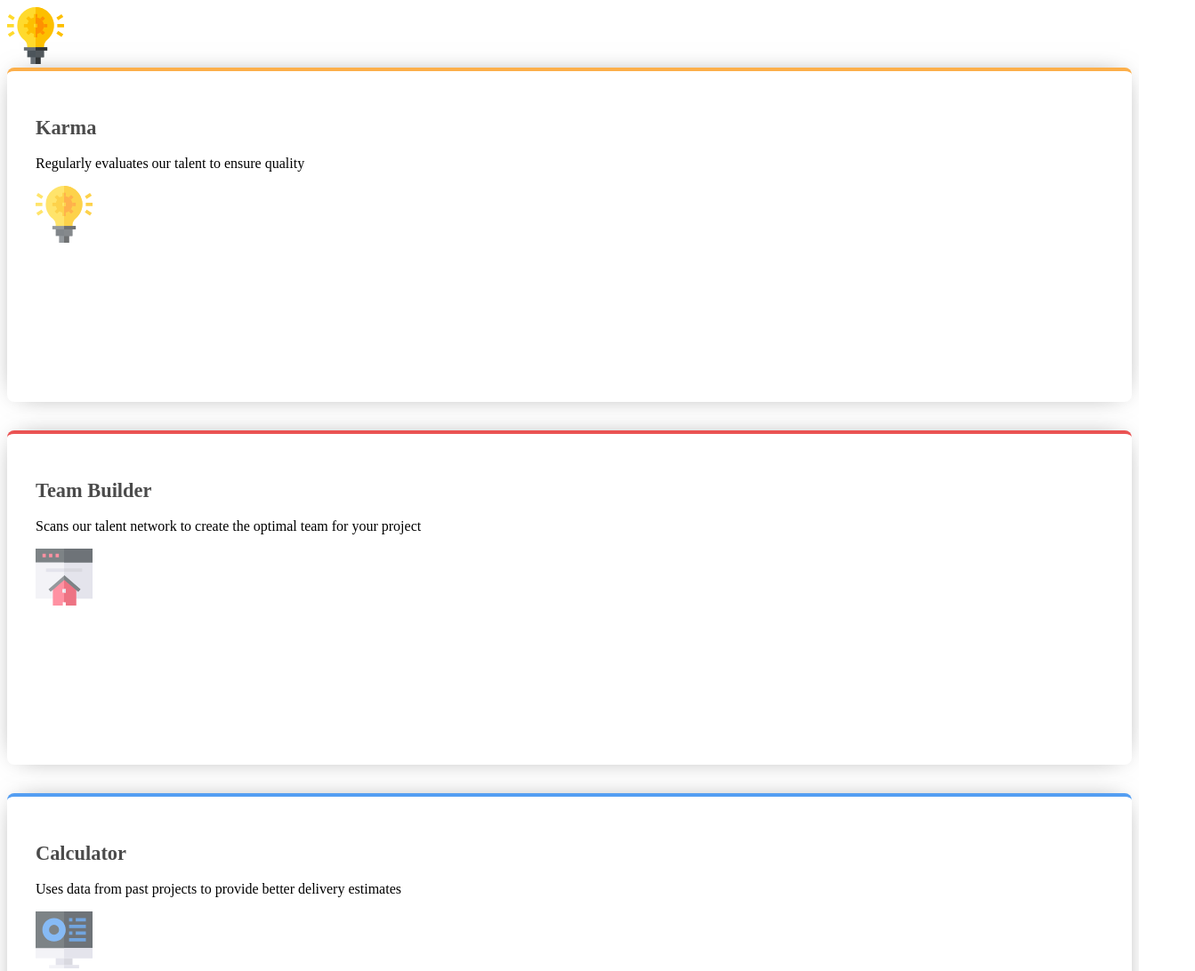
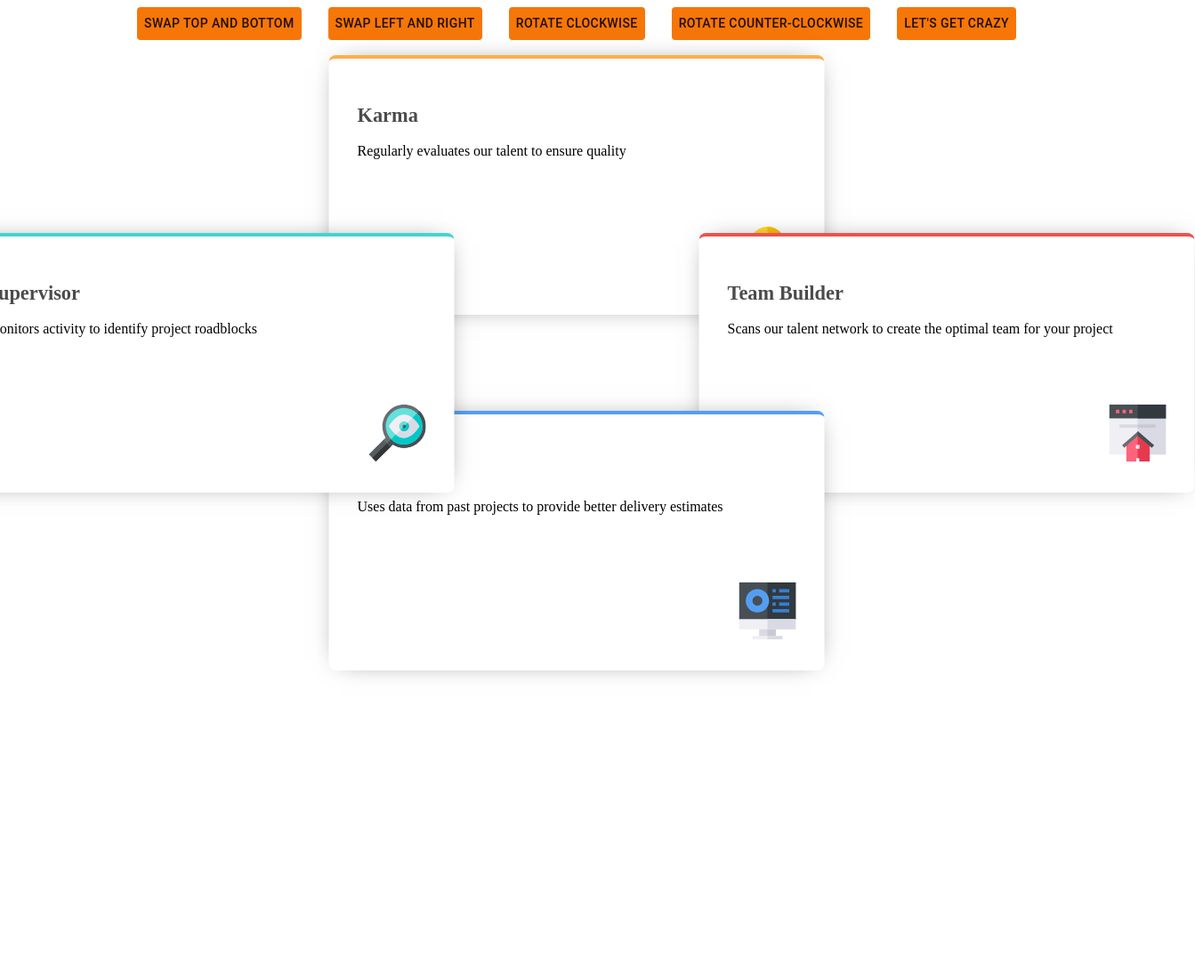
Before and after one commit to Shriever/Shuffle, a Gatsby site: page / in a window 1280 px wide. Shown: the top 1092 px of the page at 89% size, 1343 px wide, since content can reach past the window. After the commit the page ends 816 px from the top, so only its background shows below. Built offline with nearby package versions, Linux system fonts and the light colour scheme; Gatsby itself is replaced by a stand-in of ours.

Commit message:
added buttons and animations

```diff
--- a/src/pages/components/card/index.tsx
+++ b/src/pages/components/card/index.tsx
@@ -1,10 +1,13 @@
 import React, { SVGProps, ReactElement } from "react";
 import { makeStyles, createStyles, Theme } from "@material-ui/core/styles";
+
+import { positionType } from "./../../";
 
 interface PropTypes {
   name: string;
   Image: (props: SVGProps<SVGElement>) => ReactElement;
   description: string;
+  position: positionType;
 }
 
 const matchColor = (props: PropTypes) => {
@@ -26,11 +29,15 @@ const useStyles = makeStyles((theme: Theme) => {
       marginBottom: "2rem",
       padding: "2rem 2rem 5rem 2rem",
       borderRadius: "8px",
-      height: "260px",
+      height: "176px",
       backgroundColor: "#fff",
       boxShadow: "0px 0px 28px -13px rgba(0, 0, 0, 0.6)",
       borderTop: "4px solid",
       borderTopColor: (props: PropTypes) => matchColor(props),
+      minWidth: 493,
+      position: "absolute",
+      transform: "translate(-50%, -50%)",
+      transition: "1s",
     },
     title: {
       opacity: 0.7,
@@ -39,18 +46,50 @@ const useStyles = makeStyles((theme: Theme) => {
     supervisor: {
       borderTop: "rgba(82, 177, 207, 0.8) solid 0.3rem",
     },
+    icon: {
+      float: "right",
+      marginTop: 60,
+    },
+    top: {
+      left: "50%",
+      top: "25%",
+    },
+    right: {
+      top: "50%",
+      left: "82.5%",
+    },
+    bottom: {
+      left: "50%",
+      top: "75%",
+    },
+    left: {
+      top: "50%",
+      left: "17.5%",
+    },
   });
 });
 
 const Card = (props: PropTypes) => {
   const classes = useStyles(props);
-  const { name, Image, description } = props;
+  const { name, Image, description, position } = props;
+
+  const determinePosition = (position: positionType) => {
+    if (position === "top") {
+      return classes.top;
+    } else if (position === "right") {
+      return classes.right;
+    } else if (position === "bottom") {
+      return classes.bottom;
+    } else {
+      return classes.left;
+    }
+  };
+
   return (
-    <div className={classes.root}>
+    <div className={`${classes.root} ${determinePosition(position)}`}>
       <h2 className={classes.title}>{name}</h2>
       <p className='card-text'>{description}</p>
-      {/* <img className='supervisor-img' src={Image} alt='' /> */}
-      <Image className={classes.title} />
+      <Image className={classes.icon} />
     </div>
   );
 };
--- a/src/pages/index.tsx
+++ b/src/pages/index.tsx
@@ -1,11 +1,15 @@
-import * as React from "react";
+import React, { useState } from "react";
+import { makeStyles, createStyles } from "@material-ui/core/styles";
+
 import Card from "./components/card";
-
 import KarmaIcon from "./../images/icon-karma.inline.svg";
 import SupervisorIcon from "./../images/icon-supervisor.inline.svg";
 import CalculatorIcon from "./../images/icon-calculator.inline.svg";
 import TeamBuilderIcon from "./../images/icon-team-builder.inline.svg";
+import { Button } from "@material-ui/core";
+import utils from "./utils";
 
+export type positionType = "top" | "right" | "bottom" | "left";
 const cards = [
   {
     name: "Karma",
@@ -31,12 +35,52 @@ const cards = [
   },
 ];
 
+const useStyles = makeStyles({
+  root: {
+    position: "relative",
+    height: "100vh",
+    width: "100vw",
+  },
+  buttonContainer: {
+    display: "flex",
+    justifyContent: "center",
+  },
+  btn: {
+    backgroundColor: "#f67608",
+    margin: "0 15px",
+    "&:hover": {
+      backgroundColor: "green"
+    }
+  },
+});
+
 const IndexPage = () => {
+  const classes = useStyles();
+  const [positions, setPositions] = useState<positionType[]>([
+    "top",
+    "right",
+    "bottom",
+    "left",
+  ]);
+  console.log(positions);
+
   return (
-    <div>
-      <KarmaIcon />
-      {cards.map(card => {
-        return <Card key={card.name} {...card} />;
+    <div className={classes.root}>
+      <div className={classes.buttonContainer}>
+        {utils.map(util => {
+          return (
+            <Button
+              className={classes.btn}
+              key={util.title}
+              onClick={() => setPositions(prevState => util.fn(prevState))}
+            >
+              {util.title}
+            </Button>
+          );
+        })}
+      </div>
+      {cards.map((card, idx) => {
+        return <Card key={card.name} {...card} position={positions[idx]} />;
       })}
     </div>
   );
--- /dev/null
+++ b/src/pages/utils.ts
@@ -0,0 +1,50 @@
+import { positionType } from "./";
+
+export const swapTopAndBottom = (prevState: positionType[]) => {
+  const topIdx = prevState.findIndex(el => el === "top");
+  const bottomIdx = prevState.findIndex(el => el === "bottom");
+  [prevState[topIdx], prevState[bottomIdx]] = [
+    prevState[bottomIdx],
+    prevState[topIdx],
+  ];
+  return [...prevState];
+};
+
+export const swapLeftAndRight = (prevState: positionType[]) => {
+  const rightIdx = prevState.findIndex(el => el === "right");
+  const leftIdx = prevState.findIndex(el => el === "left");
+  [prevState[rightIdx], prevState[leftIdx]] = [
+    prevState[leftIdx],
+    prevState[rightIdx],
+  ];
+  return [...prevState];
+};
+
+export const rotateClockwise = (prevState: positionType[]) => {
+  const el = prevState.shift();
+
+  el && prevState.push(el);
+  return [...prevState];
+};
+
+export const rotateCounterClockwise = (prevState: positionType[]) => {
+  const el = prevState.pop();
+
+  el && prevState.unshift(el);
+  return [...prevState];
+};
+
+export const crazy = (prevState: positionType[]) => {
+  let newState: positionType[] = prevState;
+  newState = swapTopAndBottom(prevState);
+  newState = swapLeftAndRight(prevState);
+  return newState;
+};
+
+export default [
+  { fn: swapTopAndBottom, title: "Swap Top and Bottom" },
+  { fn: swapLeftAndRight, title: "Swap Left and Right" },
+  { fn: rotateClockwise, title: "Rotate Clockwise" },
+  { fn: rotateCounterClockwise, title: "Rotate Counter-Clockwise" },
+  { fn: crazy, title: "Let's Get Crazy" },
+];
--- a/tsconfig.json
+++ b/tsconfig.json
@@ -98,5 +98,5 @@
     // "skipDefaultLibCheck": true,                      /* Skip type checking .d.ts files that are included with TypeScript. */
     "skipLibCheck": true /* Skip type checking all .d.ts files. */
   },
-  "include": ["src/pages", "src/custom.d.ts", "src/**/*.tsx"]
+  // "include": ["src/pages", "src/custom.d.ts", "src/**/*.tsx"]
 }
```
